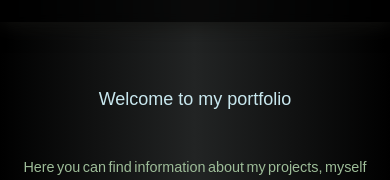
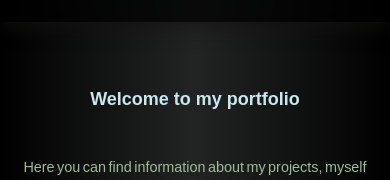
Before and after one commit to SpooRe91/mb-portfolio-app, a Next.js app in the folder mb-portfolio-app/: page / in a window 390 px wide. Shown: the part 216-396 px from the top of the page. Built offline with nearby package versions, Linux system fonts and the light colour scheme; no server answers.

Commit message:
fix: fixed some styling of welcome text and border radius of projects container

```diff
--- a/mb-portfolio-app/src/app/page.tsx
+++ b/mb-portfolio-app/src/app/page.tsx
@@ -9,7 +9,7 @@ const HomePage = () => {
             className={`md:min-h-screen-h-md sm:min-h-screen-h-sm flex flex-col items-center justify-center max-w-4xl sm:gap-[0.5rem] md:mx-auto rounded-[8px] h-full relative pb-[11rem]`}
         >
             <h1
-                className={`w-full text-center md:text-4xl md:px-5 md:py-8 sm:text-lg sm:px-3 sm:py-5 text-tech-text-color`}
+                className={`w-full sm:font-extrabold md:font-normal text-center md:text-4xl md:px-5 md:py-8 sm:text-lg sm:px-3 sm:py-5 text-tech-text-color`}
             >
                 {keyToText("HOME.WELCOME_MAIN")}
             </h1>
--- a/mb-portfolio-app/src/app/projects/page.tsx
+++ b/mb-portfolio-app/src/app/projects/page.tsx
@@ -34,7 +34,7 @@ const ProjectsComponent = () => {
                 </div>
             )}
             {!!projectsData.length && (
-                <div className="grid items-center place-items-center grid-cols-1 sm:grid-cols-1 md:grid-cols-2 lg:grid-cols-3 gap-8 p-8 max-w-screen-xl mx-auto bg-bg-transparent-black-secondary">
+                <div className="grid items-center place-items-center grid-cols-1 sm:grid-cols-1 md:grid-cols-2 lg:grid-cols-3 gap-8 p-8 max-w-screen-xl mx-auto bg-bg-transparent-black-secondary rounded-[8px]">
                     {projectsData.map((projectElement, index) => (
                         <ProjectCard key={uuid()} {...projectElement} isMobile={isMobile} index={index} />
                     ))}
```
